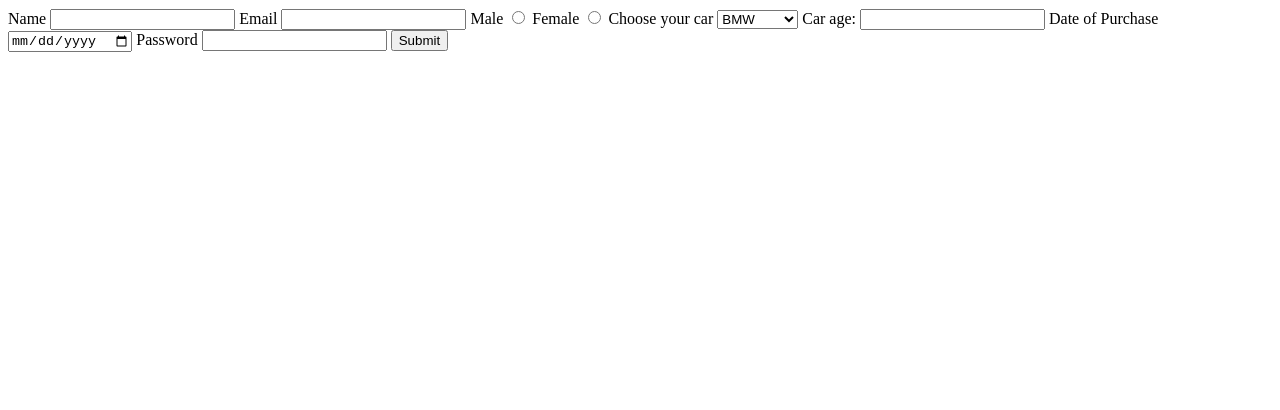
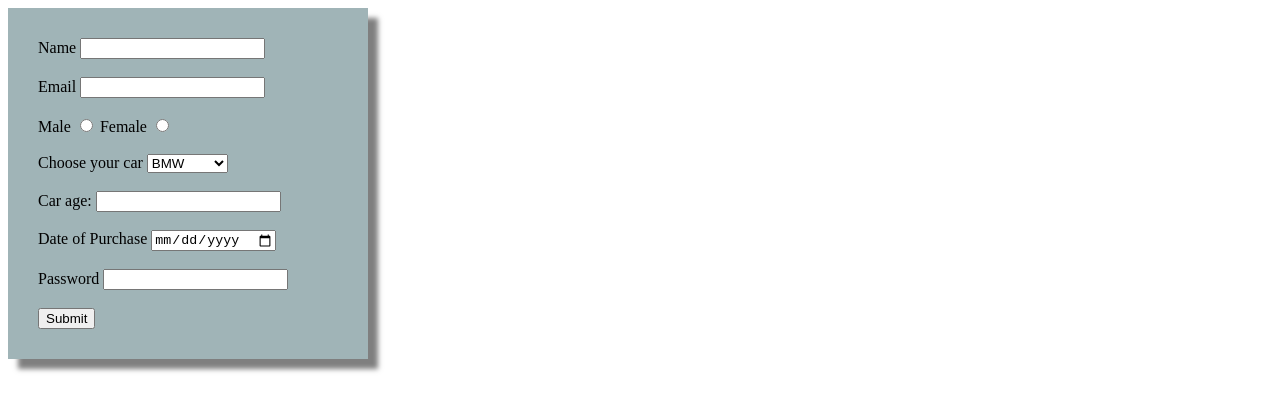
Before and after one commit to acciojob/car-insurance-form-Shrikanttathe-hub, a website: page main.html in a window 1280 px wide. Drawn offline with Linux system fonts and the light colour scheme.

Commit message:
created a submission

```diff
--- a/main.html
+++ b/main.html
@@ -8,27 +8,27 @@
 
 <body>
 	<!-- the entire body must be written by student -->
-	<form method="post">
+	<form method="POST" id="form1">
 		<label for="name">Name</label>
-		<input type="text" id="name" required>
+		<input type="text" id="name" required><br><br>
 		<label for="email">Email</label>
-		<input type="Email" id="email" required>
+		<input type="Email" id="email" required><br><br>
 		<label for="gender_m">Male</label>
 		<input type="radio" id="gender_m" name="gender"  required>
         <label for="gender_f">Female</label>
-		<input type="radio" id="gender_f" name="gender"  required>
+		<input type="radio" id="gender_f" name="gender"  required><br><br>
 		<label for="cars">Choose your car</label>
 		<select id="cars" name="cars">
 			<option>BMW</option>
 			<option>Audi</option>
 			<option>Mercedez</option>
-		</select>
+		</select><br><br>
 		<label for="carage">Car age:</label>
-		<input type="Number" name="carage" id="carage" required>
+		<input type="Number" name="carage" id="carage" required><br><br>
 		<label for="dop">Date of Purchase</label>
-		<input type="Date" name="dop" id="dop" required>
+		<input type="Date" name="dop" id="dop" required><br><br>
 		<label for="password">Password</label>
-		<input type="password" name="password" id="password" required>
+		<input type="password" name="password" id="password" required><br><br>
 		<button type="submit">Submit</button>
 	</form>
     <script type="text/javascript" src="./script.js">
--- a/styles.css
+++ b/styles.css
@@ -1,2 +1,10 @@
 
 /* Your CSS Code here. */
+#form1{
+    background-color:#a0b4b7;
+	width:300px;
+	padding:30px;
+	text-align:left;
+	 box-shadow: 10px 10px 5px rgba(0, 0, 0, 0.5);
+
+}
```
